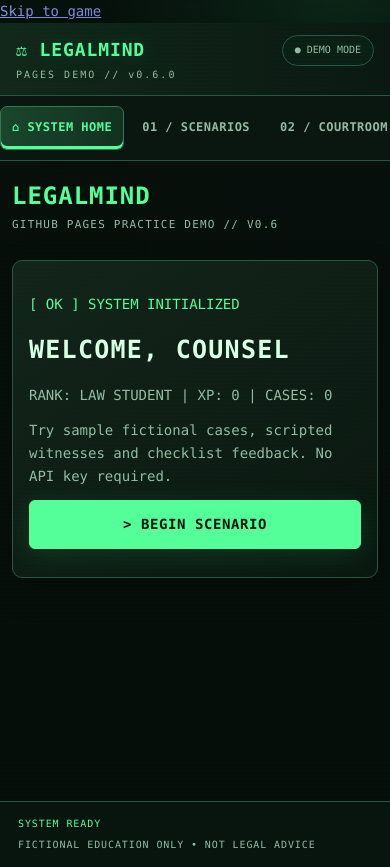
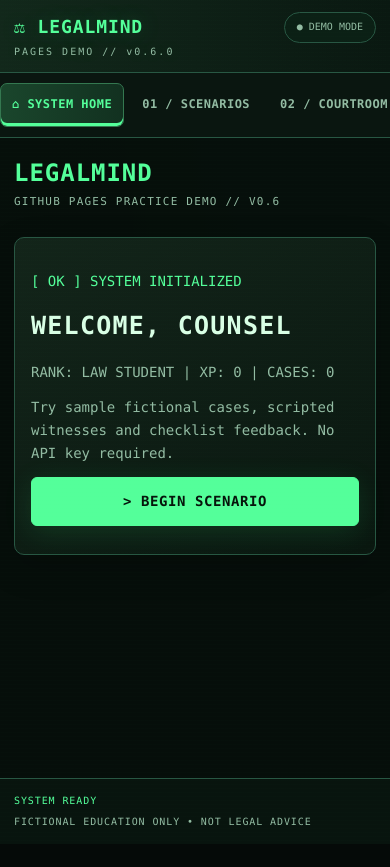
Before and after one commit to Dallasssswd/LegalMind, a plain HTML site: page docs/index.html in a window 390 px wide. After the commit the page ends 844 px from the top, so only its background shows below. Drawn offline with Linux system fonts and the light colour scheme.

Commit message:
Style accessible skip link and mobile safe areas

```diff
--- a/docs/style.css
+++ b/docs/style.css
@@ -205,3 +205,12 @@ textarea, input, select { font-size:16px; } /* Prevent iPhone focus zoom */
   html { scroll-behavior:auto; }
   *, *::before, *::after { transition-duration:0s!important;animation-duration:0s!important; }
 }
+
+/* Keyboard users can bypass the navigation on any device. */
+.skip-link { position:absolute;top:-80px;left:12px;z-index:50;background:#54ff9a;color:#06140b;padding:10px 14px;border-radius:6px;font-weight:bold; }
+.skip-link:focus { top:12px; }
+@supports(padding:env(safe-area-inset-left)) {
+  @media(max-width:800px) {
+    header, main, footer {padding-left:max(14px,env(safe-area-inset-left));padding-right:max(14px,env(safe-area-inset-right));}
+  }
+}
```
